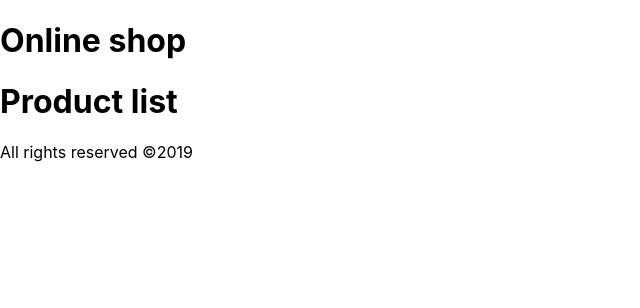
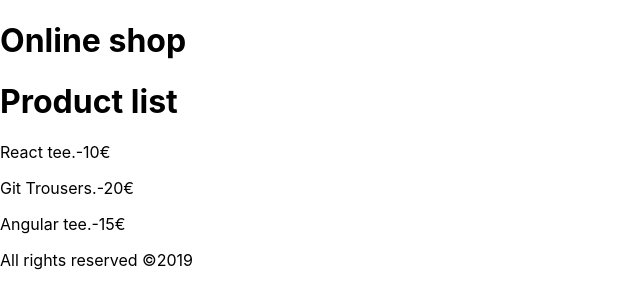
Before and after one commit to Pedrobusou/React-shopping-cart, a React (Create React App) app: page / in a window 1280 px wide. Shown: the top 308 px of the page, without its empty margins (0-640 px from the left). Built offline with nearby package versions, Linux system fonts and the light colour scheme; the HTML template or start-up script is replaced by a standard one.

Commit message:
State iteration for instantiating components

```diff
--- a/src/App.js
+++ b/src/App.js
@@ -1,7 +1,7 @@
 import React, {Fragment} from 'react';
 import Header from './components/Header';
 import Footer from './components/Footer';
-import Products from './components/Products';
+import ProductList from './components/ProductList';
 
 function App() {
   const date = new Date().getFullYear();
@@ -9,7 +9,7 @@
   return (
     <Fragment>
       <Header title="Online shop" />
-      <Products />
+      <ProductList />
       <Footer date={date} />
     </Fragment>
   );
--- /dev/null
+++ b/src/components/Product.js
@@ -0,0 +1,11 @@
+import React from 'react';
+
+const Product = ({product}) => {
+  return (
+    <p className="product__name">
+      {product.name}.-{product.price}€
+    </p>
+  );
+};
+
+export default Product;
--- a/src/components/Products.js
+++ b/src/components/ProductList.js
@@ -1,6 +1,7 @@
 import React, {Component, Fragment} from 'react';
+import Product from './Product';
 
-class Products extends Component {
+class ProductList extends Component {
   state = {
     products: [
       {id: 0, name: 'React tee', price: 10},
@@ -16,9 +17,12 @@
     return (
       <Fragment>
         <h1>Product list</h1>
+        {products.map(product => (
+          <Product key={product.id} product={product} />
+        ))}
       </Fragment>
     );
   }
 }
 
-export default Products;
+export default ProductList;
```
